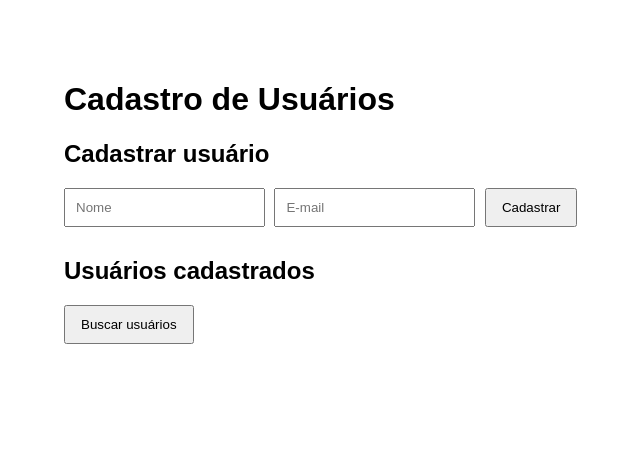
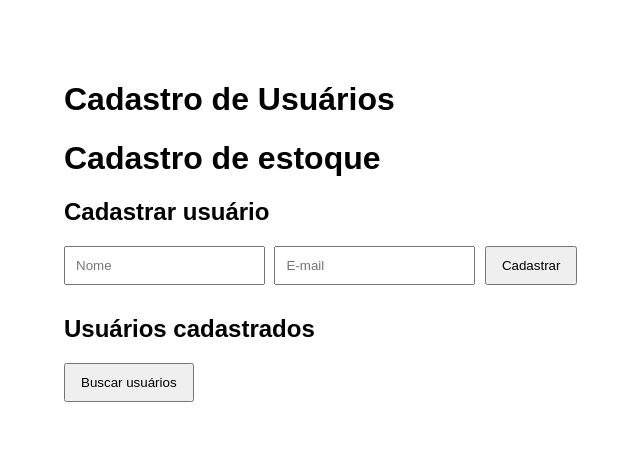
Before and after one commit to shaolin-motoqueiro/fetch-frontend, a website: page public/index.html in a window 1280 px wide. Shown: the whole page, without its empty margins (226-866 px from the left). Drawn offline with Linux system fonts and the light colour scheme.

Commit message:
ajustando index

```diff
--- a/public/index.html
+++ b/public/index.html
@@ -10,6 +10,7 @@
   </head>
   <body>
     <h1>Cadastro de Usuários</h1>
+    <h1>Cadastro de estoque</h1>
 
     <section>
       <h2>Cadastrar usuário</h2>
```
